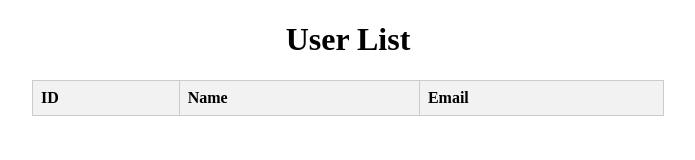
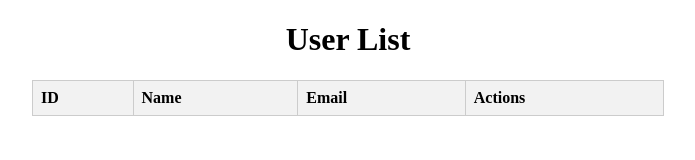
Before and after one commit to manojt5/DEVOPS_PRAC, a plain HTML site: page project/frontend/users.html in a window 1280 px wide. Shown: the whole page, without its empty margins (292-987 px from the left). Drawn offline with Linux system fonts and the light colour scheme; no server answers.

```diff
--- a/project/frontend/users.html
+++ b/project/frontend/users.html
@@ -11,8 +11,9 @@
 <body>
   <h1 style="text-align:center;">User List</h1>
   <table id="usersTable">
-    <tr><th>ID</th><th>Name</th><th>Email</th></tr>
-  </table>
+  <tr><th>ID</th><th>Name</th><th>Email</th><th>Actions</th></tr>
+</table>
+
 <script>
   async function loadUsers() {
     const response = await fetch('/api/users');
```
Also changed, not shown: .github/workflows/project_push_FB_DockerHub.yml.
